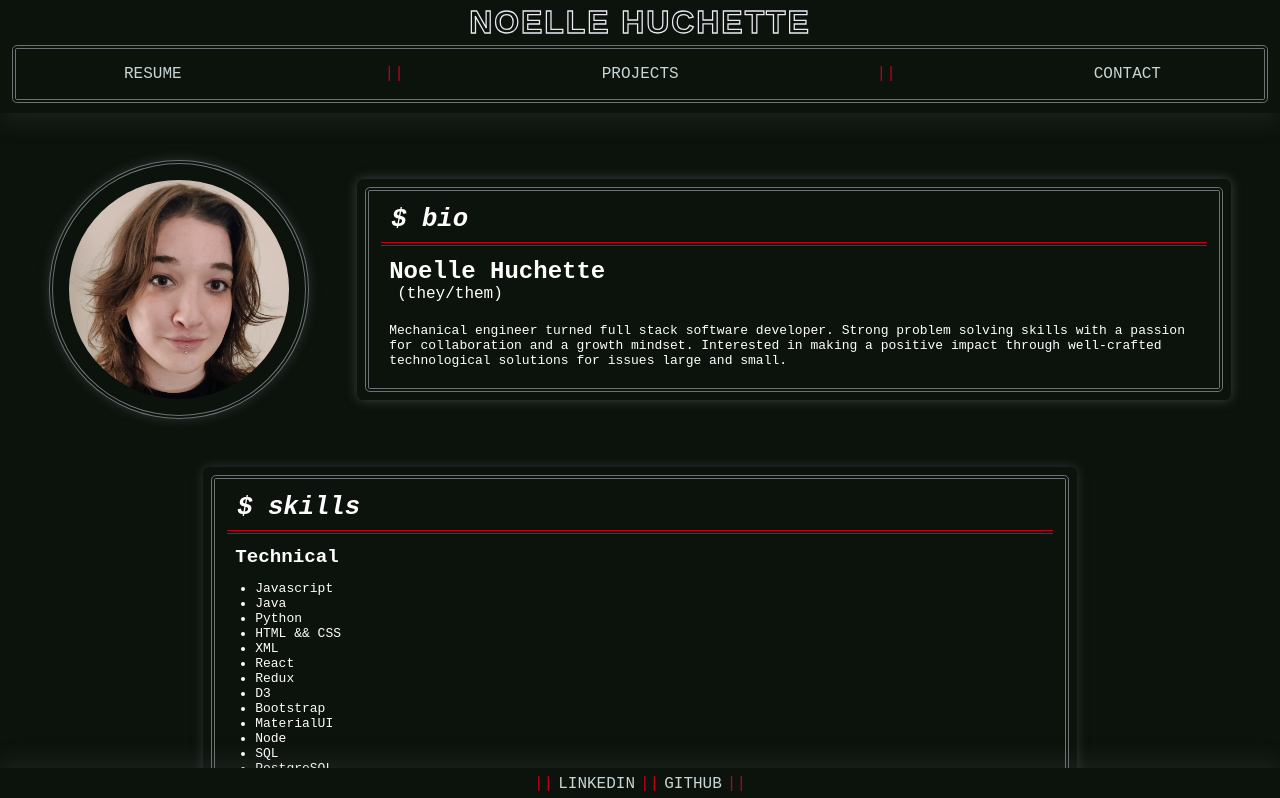
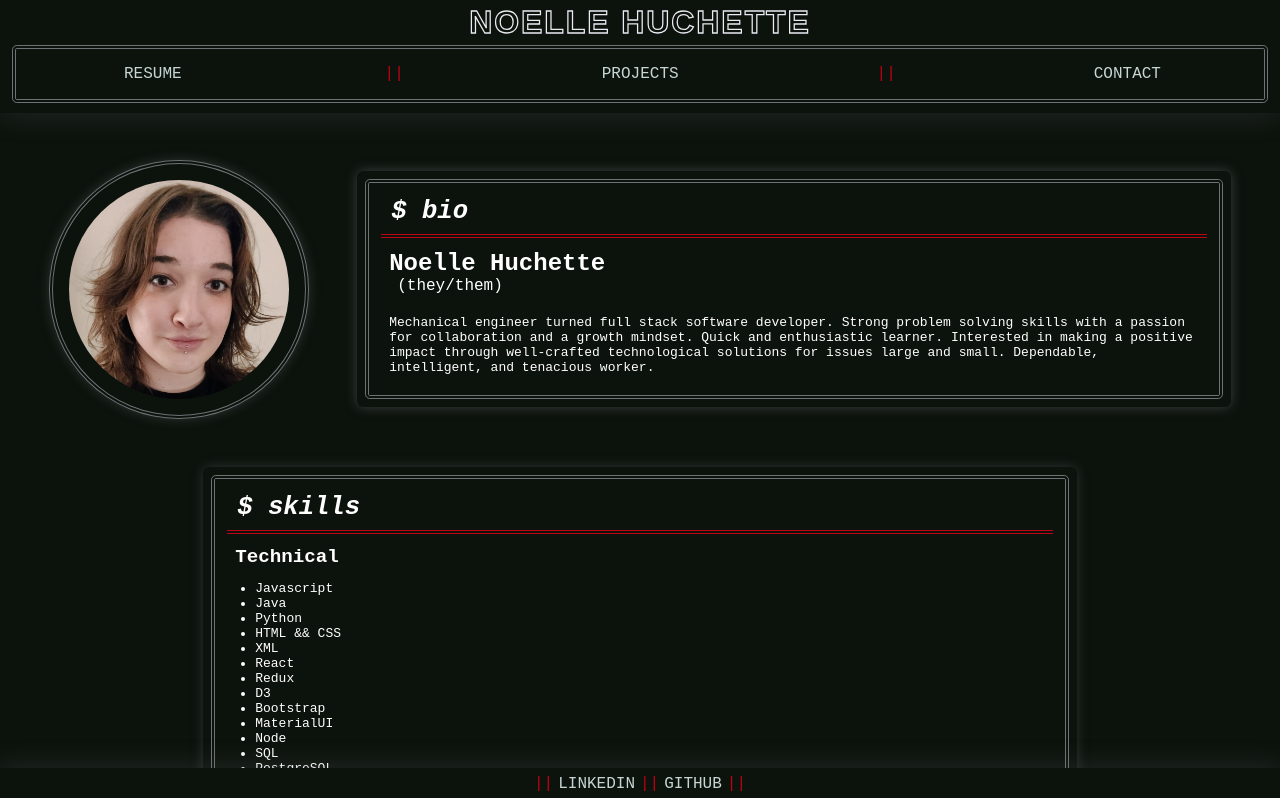
Before and after one commit to noellehuchette/portfolio, a React (Create React App) app: page / in a window 1280 px wide. Shown: the top 798 px of the page. Built offline with nearby package versions, Linux system fonts and the light colour scheme.

Commit message:
formatting tweaks

```diff
--- a/src/client/components/Home/index.js
+++ b/src/client/components/Home/index.js
@@ -19,8 +19,10 @@ const Home = (props) => {
               {' '}
               Mechanical engineer turned full stack software developer. Strong
               problem solving skills with a passion for collaboration and a
-              growth mindset. Interested in making a positive impact through
-              well-crafted technological solutions for issues large and small.
+              growth mindset. Quick and enthusiastic learner. Interested in
+              making a positive impact through well-crafted technological
+              solutions for issues large and small. Dependable, intelligent, and
+              tenacious worker.
             </p>
           </div>
         </div>
```
